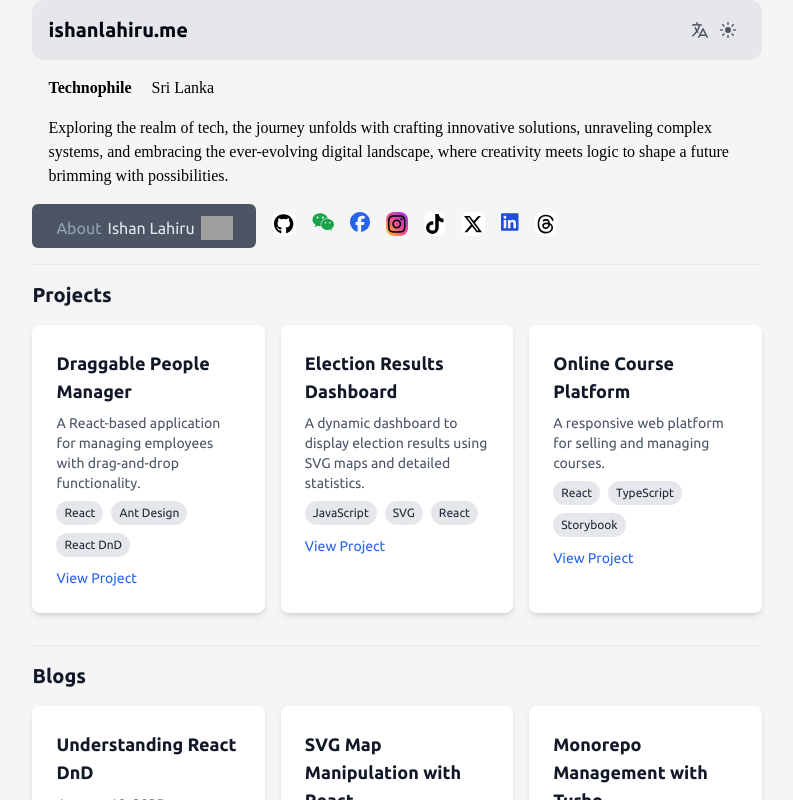
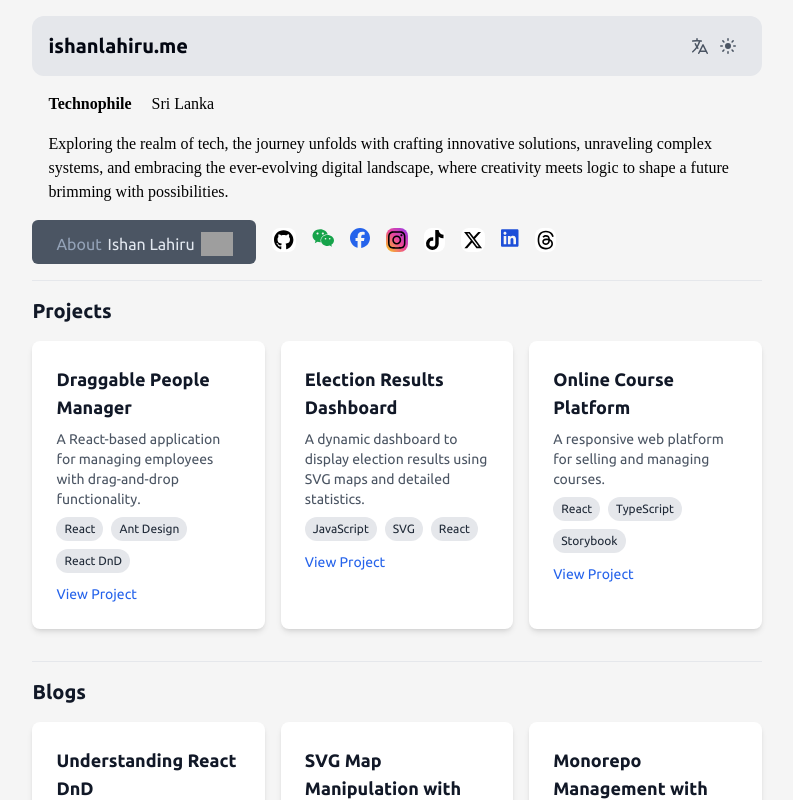
Before and after one commit to IshanLahiru/ishanlahiru.github.io, a React (Vite) app: page / in a window 1280 px wide. Shown: the top 800 px of the page, without its empty margins (243-1036 px from the left). Built offline with nearby package versions, Linux system fonts and the light colour scheme; grey boxes are pictures that could not be loaded; a web font is replaced by a local one.

Commit message:
Fix header component margin for improved layout consistency

```diff
--- a/src/components/header/header.tsx
+++ b/src/components/header/header.tsx
@@ -7,7 +7,7 @@ const NavigationBar: React.FC = () => {
   const { isDarkMode, toggleTheme } = useThemeAndLanguage();
 
   return (
-    <header className="mt-0 bg-gray-200 p-4 text-white dark:bg-neutral-900 mt4 rounded-xl">
+    <header className="mt-4 bg-gray-200 p-4 text-white dark:bg-neutral-900 rounded-xl">
       <div className="container mx-auto flex items-center justify-between">
         <h1 className="text-xl font-bold text-gray-950 dark:text-slate-200">ishanlahiru.me</h1>
         <nav>
```
